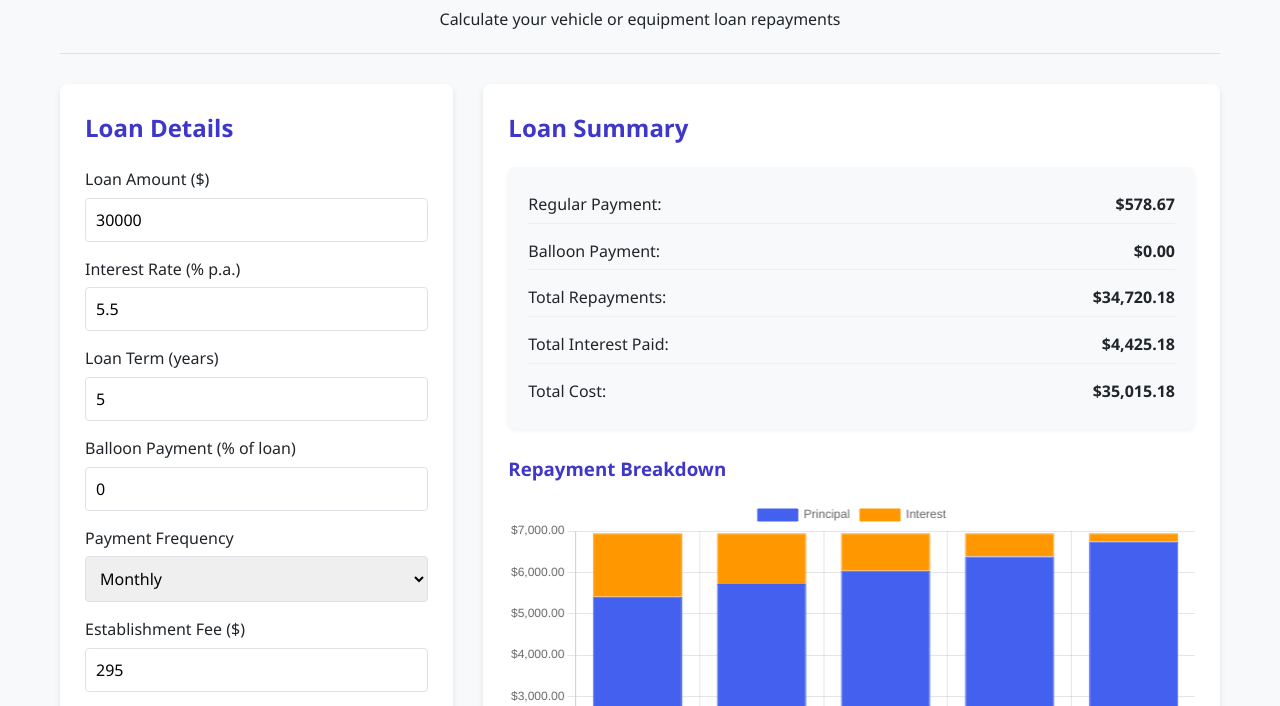
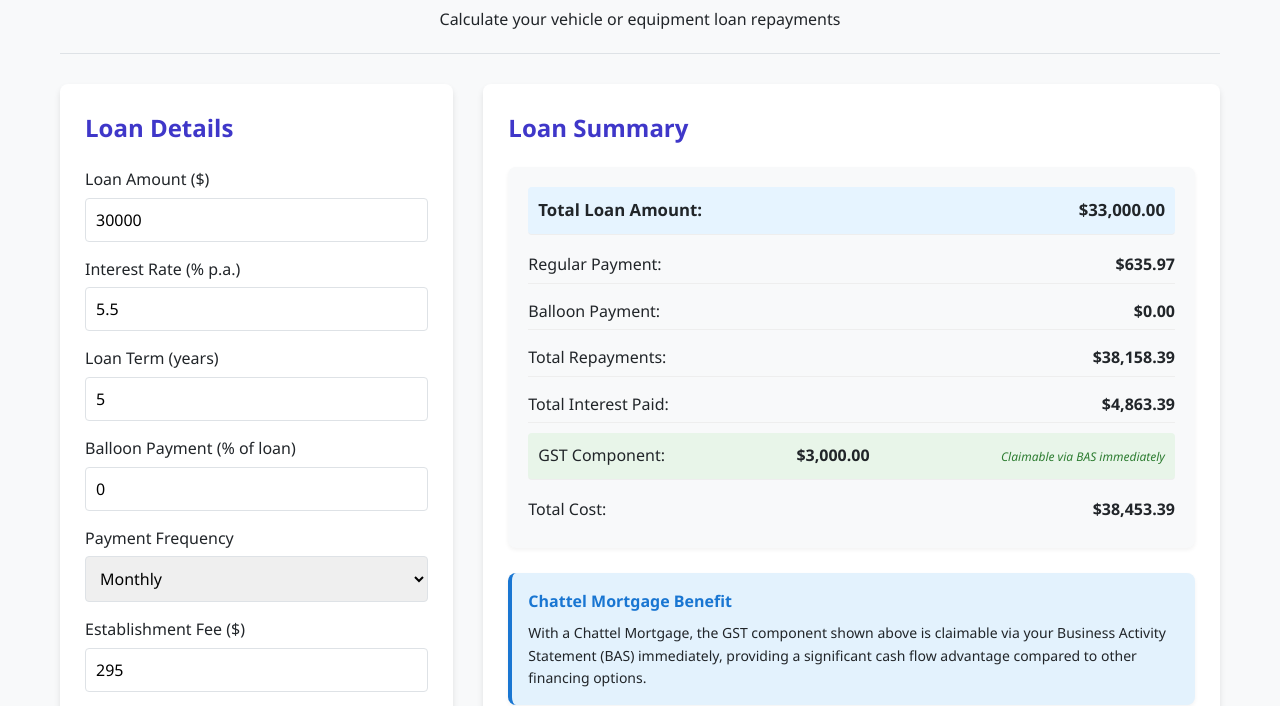
Before and after one commit to nxp200/Chattel-Mortgage-Calculator, a plain HTML site: page index.html in a window 1280 px wide. Shown: the part 94-800 px from the top of the page. Drawn offline with nearby package versions, Linux system fonts and the light colour scheme.

Commit message:
Updated UI with improved GST messages

```diff
--- a/index.html
+++ b/index.html
@@ -55,7 +55,7 @@
                 <div class="input-group">
                     <label for="gst">Include GST in loan?</label>
                     <div class="toggle-container">
-                        <input type="checkbox" id="gst">
+                        <input type="checkbox" id="gst" checked>
                         <label for="gst" class="toggle-label"></label>
                     </div>
                 </div>
@@ -67,6 +67,10 @@
                 <h2>Loan Summary</h2>
                 <div id="results-container" class="hidden">
                     <div class="summary-card">
+                        <div class="summary-item total-loan-item">
+                            <span class="summary-label">Total Loan Amount:</span>
+                            <span id="total-loan" class="summary-value">$0</span>
+                        </div>
                         <div class="summary-item">
                             <span class="summary-label">Regular Payment:</span>
                             <span id="regular-payment" class="summary-value">$0</span>
@@ -83,10 +87,21 @@
                             <span class="summary-label">Total Interest Paid:</span>
                             <span id="total-interest" class="summary-value">$0</span>
                         </div>
+                        <div class="summary-item gst-item">
+                            <span class="summary-label">GST Component:</span>
+                            <span id="gst-amount" class="summary-value">$0</span>
+                            <span id="gst-included" class="gst-info">Claimable via BAS immediately</span>
+                            <span id="gst-excluded" class="gst-warning">Not included in loan - must be paid upfront</span>
+                        </div>
                         <div class="summary-item">
                             <span class="summary-label">Total Cost:</span>
                             <span id="total-cost" class="summary-value">$0</span>
                         </div>
+                    </div>
+
+                    <div class="benefit-card">
+                        <h4>Chattel Mortgage Benefit</h4>
+                        <p>With a Chattel Mortgage, the GST component shown above is claimable via your Business Activity Statement (BAS) immediately, providing a significant cash flow advantage compared to other financing options.</p>
                     </div>
 
                     <div class="chart-container">
--- a/script.js
+++ b/script.js
@@ -14,6 +14,10 @@ const regularPaymentElement = document.getElementById('regular-payment');
 const balloonAmountElement = document.getElementById('balloon-amount');
 const totalRepaymentsElement = document.getElementById('total-repayments');
 const totalInterestElement = document.getElementById('total-interest');
+const totalLoanElement = document.getElementById('total-loan');
+const gstAmountElement = document.getElementById('gst-amount');
+const gstIncludedElement = document.getElementById('gst-included');
+const gstExcludedElement = document.getElementById('gst-excluded');
 const totalCostElement = document.getElementById('total-cost');
 const amortizationBody = document.getElementById('amortization-body');
 
@@ -359,11 +363,11 @@ const performCalculation = () => {
         return;
     }
 
+    // Calculate GST component (always calculate it, even if not included in loan)
+    const gstAmount = loanAmount * 0.1; // 10% GST
+
     // Adjust loan amount for GST if checked
-    let adjustedLoanAmount = loanAmount;
-    if (includeGst) {
-        adjustedLoanAmount = loanAmount * 1.1; // Add 10% GST
-    }
+    let adjustedLoanAmount = includeGst ? loanAmount + gstAmount : loanAmount;
 
     // Calculate payments
     const result = calculatePayments(
@@ -380,6 +384,22 @@ const performCalculation = () => {
     balloonAmountElement.textContent = formatCurrency(result.balloonAmount);
     totalRepaymentsElement.textContent = formatCurrency(result.totalRepayments);
     totalInterestElement.textContent = formatCurrency(result.totalInterest);
+
+    // Always show GST component but toggle the appropriate message
+    gstAmountElement.textContent = formatCurrency(gstAmount);
+
+    // Show the appropriate GST message based on whether it's included in the loan
+    if (includeGst) {
+        gstIncludedElement.style.display = 'block';
+        gstExcludedElement.style.display = 'none';
+    } else {
+        gstIncludedElement.style.display = 'none';
+        gstExcludedElement.style.display = 'block';
+    }
+
+    // Display the total loan amount (with or without GST)
+    totalLoanElement.textContent = formatCurrency(adjustedLoanAmount);
+
     totalCostElement.textContent = formatCurrency(result.totalCost);
 
     // Update chart
--- a/styles.css
+++ b/styles.css
@@ -212,6 +212,64 @@ input:checked + .toggle-label:before {
     font-weight: 600;
 }
 
+.gst-item {
+    background-color: #e8f5e9;
+    border-radius: 4px;
+    padding: 10px;
+    margin-bottom: 12px;
+    position: relative;
+}
+
+.gst-info {
+    display: none;
+    font-size: 12px;
+    color: #2e7d32;
+    font-style: italic;
+    margin-top: 4px;
+}
+
+.gst-warning {
+    display: none;
+    font-size: 12px;
+    color: #d32f2f;
+    font-style: italic;
+    margin-top: 4px;
+}
+
+.total-loan-item {
+    background-color: #e6f4ff;
+    border-radius: 4px;
+    padding: 10px;
+    margin-bottom: 12px;
+    font-weight: bold;
+}
+
+.total-loan-item .summary-label,
+.total-loan-item .summary-value {
+    font-weight: 700;
+    font-size: 1.05em;
+}
+
+.benefit-card {
+    background-color: #e3f2fd;
+    border-radius: 8px;
+    padding: 16px;
+    margin-bottom: 25px;
+    box-shadow: 0 2px 4px rgba(0, 0, 0, 0.05);
+    border-left: 4px solid #1976d2;
+}
+
+.benefit-card h4 {
+    color: #1976d2;
+    margin-bottom: 8px;
+}
+
+.benefit-card p {
+    font-size: 14px;
+    line-height: 1.6;
+    margin: 0;
+}
+
 /* Chart Container */
 .chart-container {
     margin-bottom: 25px;
```
